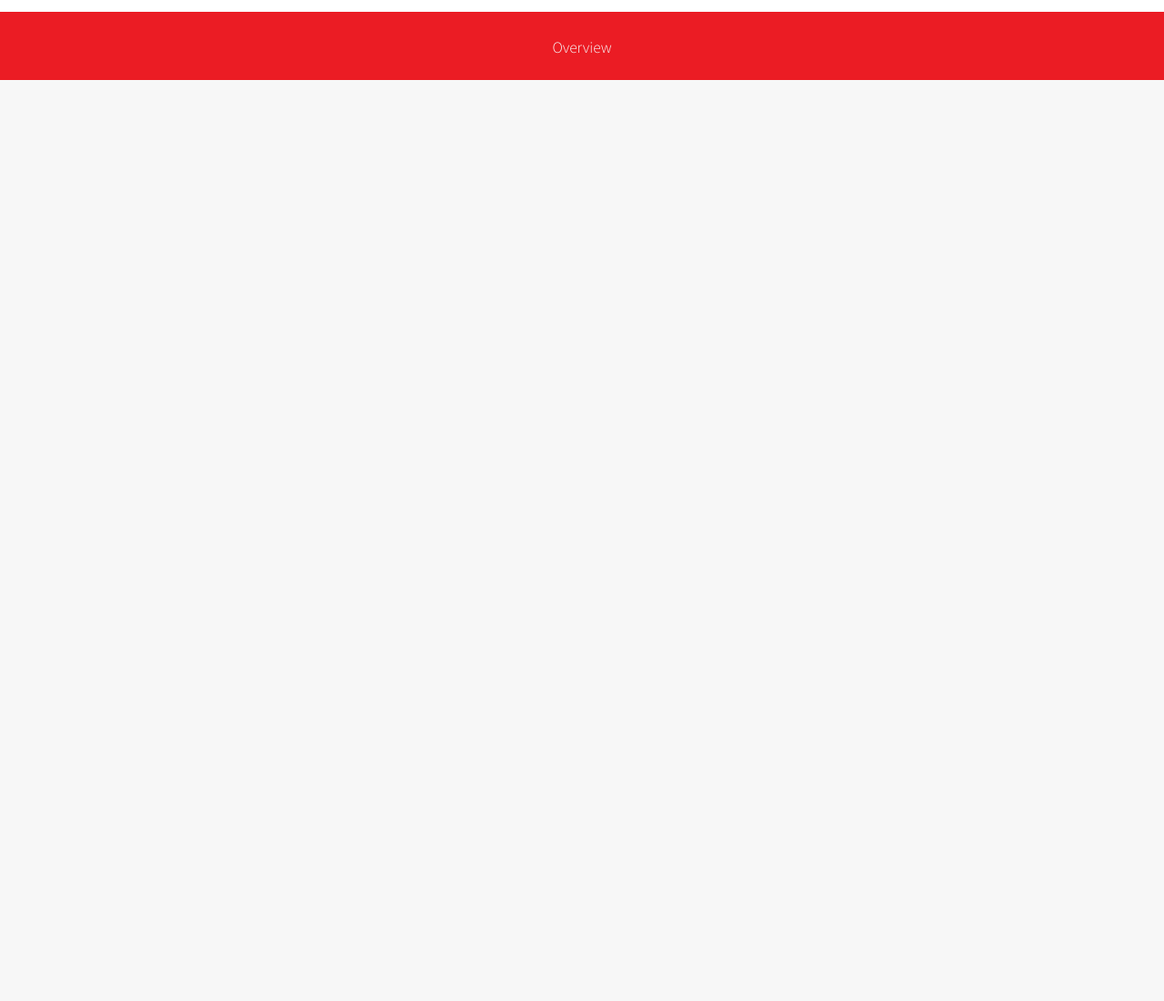
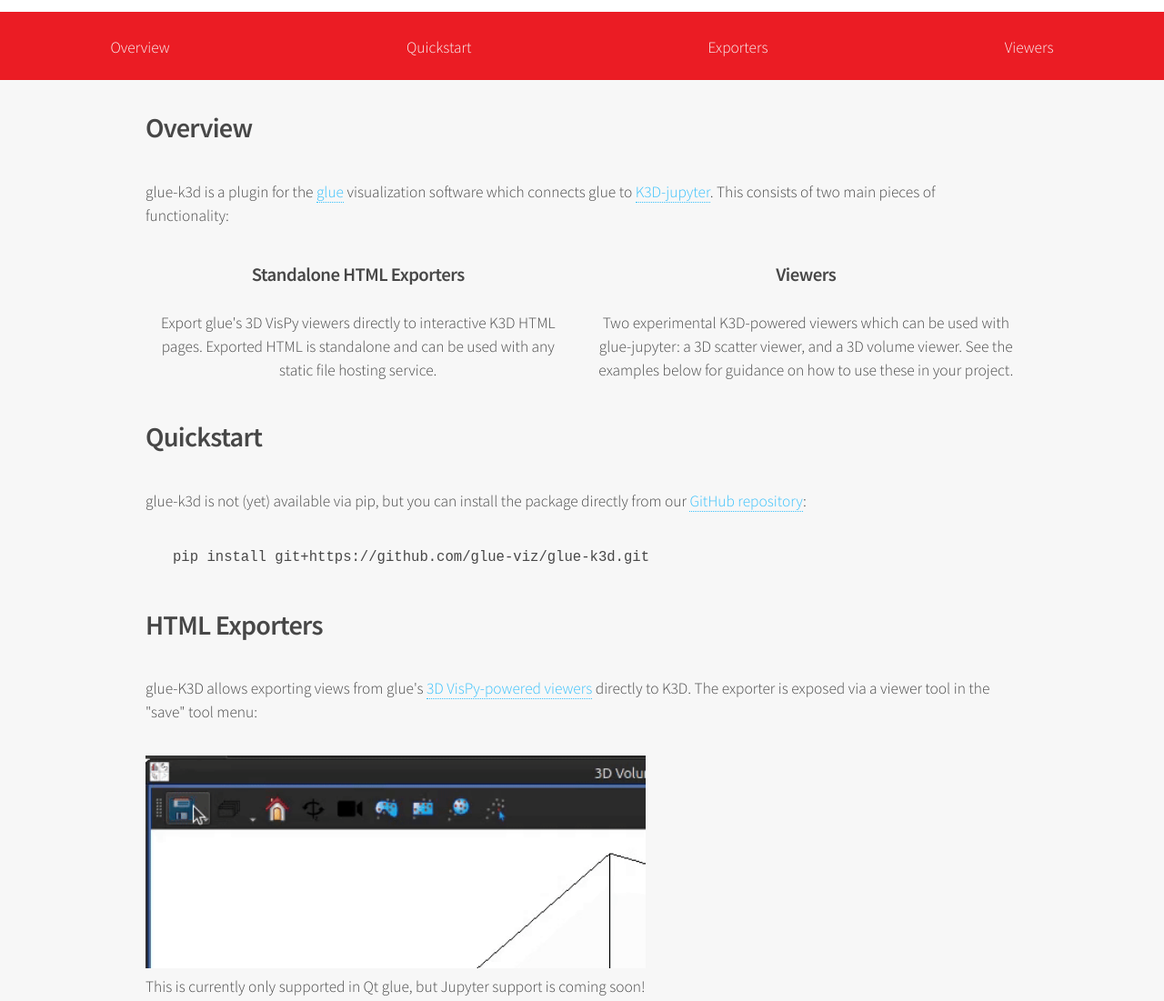
Before and after one commit to Carifio24/glue-k3d, a plain HTML site: page docs/index.html in a window 1280 px wide. Shown: the part 78-1179 px from the top of the page at 91% size. Before the commit the page ends 800 px from the top, so only its background shows below. Drawn offline with Linux system fonts and the light colour scheme.

Commit message:
More work on docs page.

```diff
--- a/docs/assets/css/main.css
+++ b/docs/assets/css/main.css
@@ -3229,6 +3229,19 @@
   }
 }
 
+
+#functionality {
+    display: flex;
+    flex-direction: row;
+    width: 100%;
+    gap: 25px;
+}
+
+#functionality .box {
+    flex-grow: 1;
+    flex-basis: 0;
+}
+
 #plotly-text-logo {
   aspect-ratio: 1100 / 417;
 }
--- a/docs/index.html
+++ b/docs/index.html
@@ -50,11 +50,65 @@
     <nav id="nav">
       <ul>
         <li><a href="#overview">Overview</a></li>
+        <li><a href="#quickstart">Quickstart</a></li>
+        <li><a href="#exporters">Exporters</a></li>
+        <li><a href="#viewers">Viewers</a></li>
       </ul>
     </nav>
 
     <section id="overview" class="nav-item container">
+      <h2>Overview</h2>
+      <p>
+        glue-k3d is a plugin for the <a href="https://glueviz.org">glue</a> visualization software which connects glue to
+        <a href="https://k3d-jupyter.org/">K3D-jupyter</a>. This consists of two main pieces of functionality:
+      </p>
+
+      <section id="functionality" class="4u 12u(narrower)">
+        <div class="box highlight">
+          <h3>Standalone HTML Exporters</h3>
+          <p>
+            Export glue's 3D VisPy viewers directly to interactive K3D HTML pages. Exported HTML is standalone and can be used with any static file hosting service.
+          </p>
+
+        </div>
+
+        <div class="box highlight">
+          <h3>Viewers</h3>
+          <p>
+            Two experimental K3D-powered viewers which can be used with glue-jupyter: a 3D scatter viewer, and a 3D volume viewer.
+            See the examples below for guidance on how to use these in your project.
+          </p>
+      </div>
     </section>
+
+  </section>
+
+  <section id="quickstart" class="nav-item container">
+    <h2>Quickstart</h2>
+    <p>
+      glue-k3d is not (yet) available via pip, but you can install the package directly from our <a href="https://github.com/glue-viz/glue-k3d">GitHub repository</a>:
+    </p>
+    <p><code>pip install git+https://github.com/glue-viz/glue-k3d.git</code></p>
+    </p>
+  </section>
+
+  <section id="exporters" class="nav-item container">
+    <h2>HTML Exporters</h2>
+    <p>
+      glue-K3D allows exporting views from glue's <a href="https://github.com/glue-viz/glue-vispy-viewers">3D VisPy-powered viewers</a> directly to K3D.
+      The exporter is exposed via a viewer tool in the "save" tool menu:
+    </p>
+    <img class="example-image" src="assets/img/export-tool.gif">
+    <p>This is currently only supported in Qt glue, but Jupyter support is coming soon!</p>
+  </section>
+
+  <section id="viewers" class="nav-item container">
+    <h2>Viewers</h2>
+    <p>
+      glue-k3d contains two experimental K3D-powered viewers for use with glue-jupyter: a 3D scatter viewer and a 3D volume viewer.
+      For examples of how to use these, see <a href="LINK HERE">this notebook</a>, which demonstrates necessary imports, viewer creation, and manipulating viewer options.
+    </p>
+  </section>
 
   </body>
 
```
Also changed, not shown: docs/assets/img/export-tool.gif (added), docs/favicon.ico (added).
